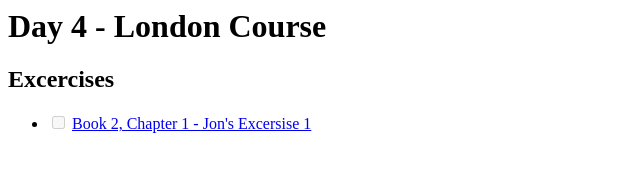
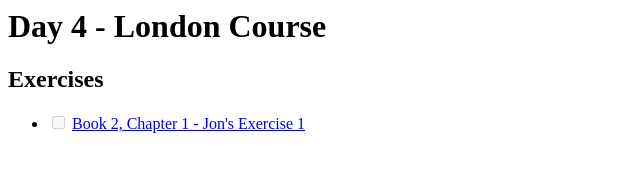
Before and after one commit to SpaceAstro2/london-course, a plain HTML site: page day4/index.html in a window 1280 px wide. Shown: the full height of the page, 0-640 px from the left. Drawn offline with Linux system fonts and the light colour scheme.

Commit message:
✏️ Fix typo

```diff
--- a/day4/index.html
+++ b/day4/index.html
@@ -4,11 +4,11 @@
     </head>
     <body>
         <h1>Day 4 - London Course</h1>
-        <h2>Excercises</h2>
+        <h2>Exercises</h2>
         <form>
             <ul>
                 <li>
-                    <input type="checkbox" disabled /> <a href="bk2-ch1-jex1.html">Book 2, Chapter 1 - Jon's Excersise 1</a>
+                    <input type="checkbox" disabled /> <a href="bk2-ch1-jex1.html">Book 2, Chapter 1 - Jon's Exercise 1</a>
                 </li>
             </ul>
         </form>
```
